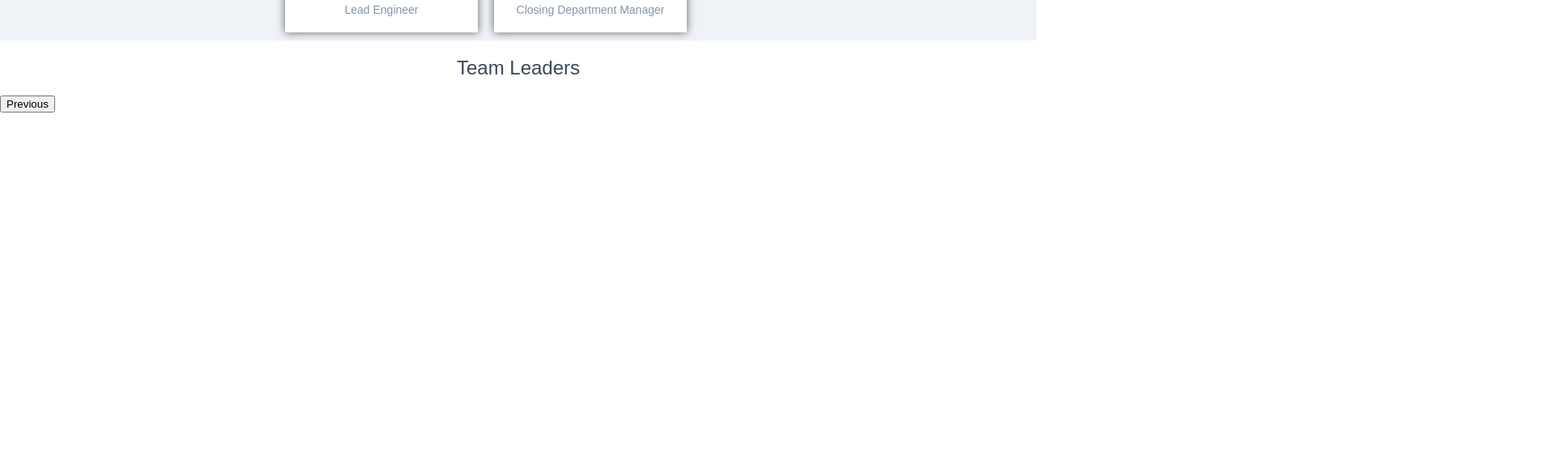
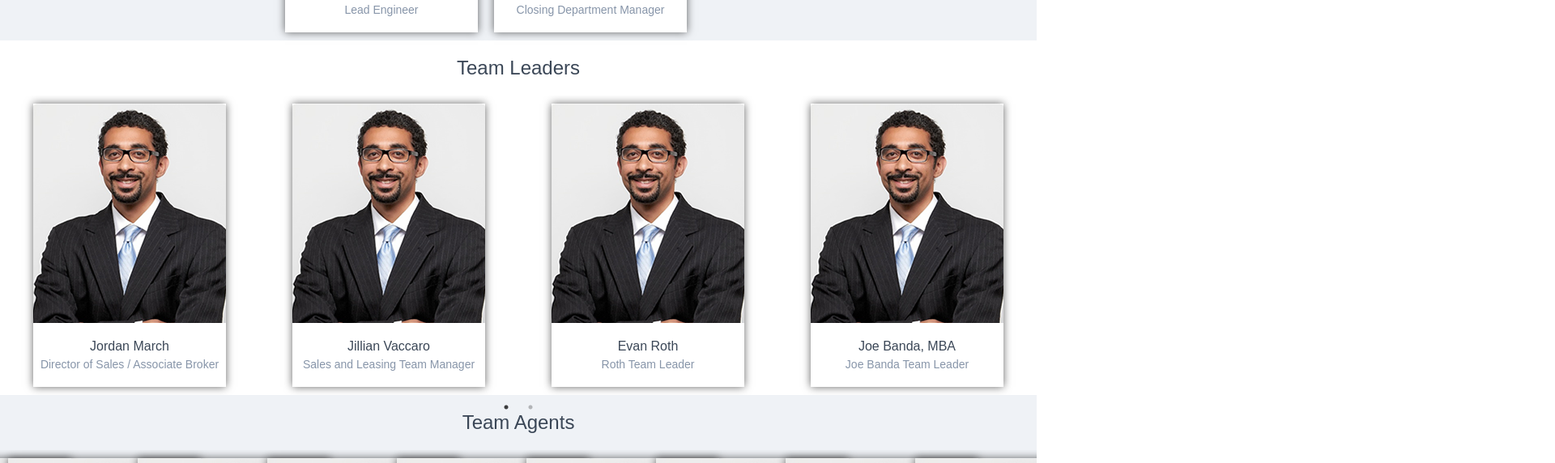
Before and after one commit to pbortnick/lg-challenge, a React (Create React App) app: page / in a window 1280 px wide. Shown: the part 1608-2180 px from the top of the page at 81% size, 1920 px wide, since content can reach past the window. Built offline with nearby package versions, Linux system fonts and the light colour scheme.

Commit message:
installed jquery for slick css

```diff
--- a/package.json
+++ b/package.json
@@ -3,6 +3,7 @@
   "version": "0.1.0",
   "private": true,
   "dependencies": {
+    "jquery": "^3.3.1",
     "react": "^16.2.0",
     "react-dom": "^16.2.0",
     "react-scripts": "1.1.1",
--- a/src/css/slick.css
+++ b/src/css/slick.css
@@ -1,3 +1,6 @@
+@import "~slick-carousel/slick/slick.css";
+@import "~slick-carousel/slick/slick-theme.css";
+
 .EmployeeCard {
   display: inline-block;
   margin: 10px;
```
Also changed, not shown: 1 other file (tests, documents, lock files or other folders).
